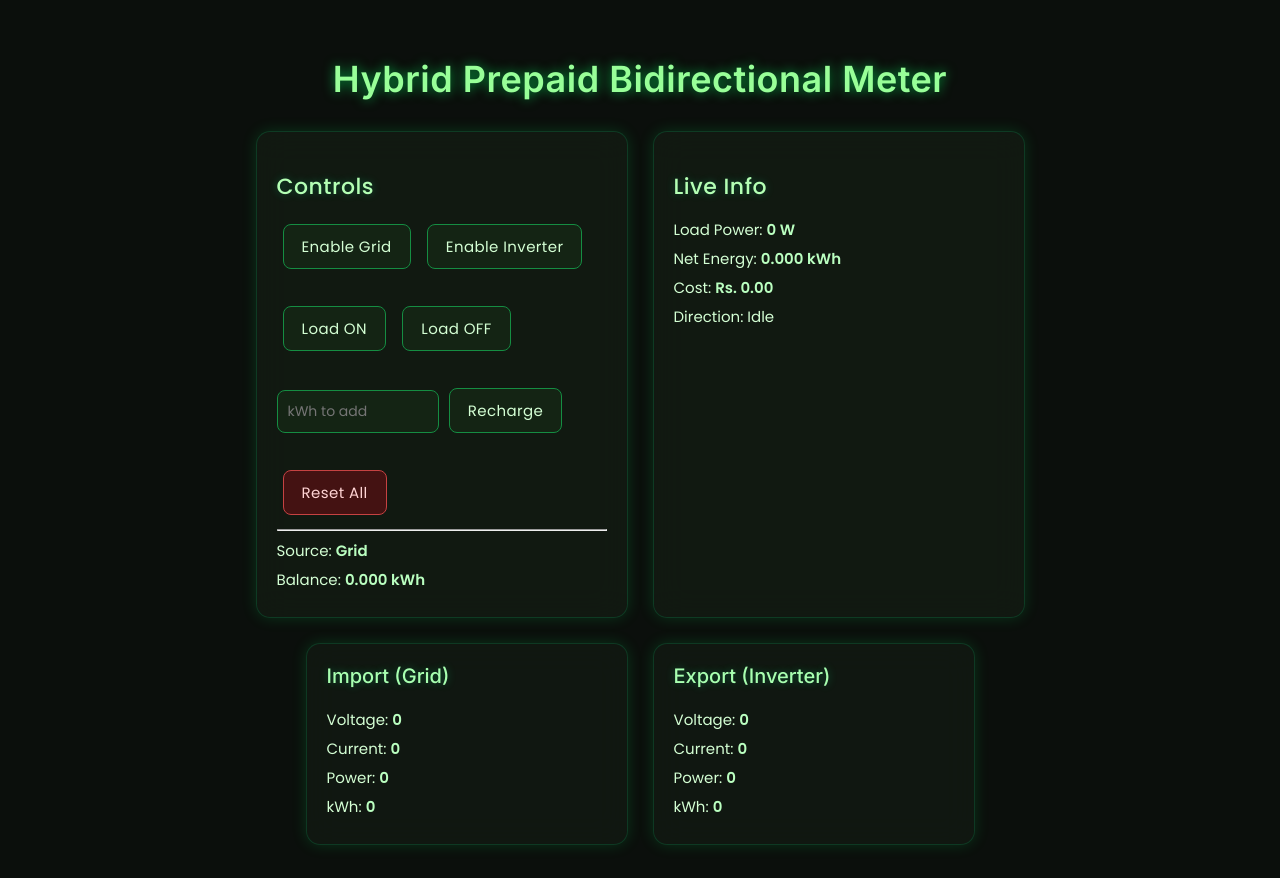
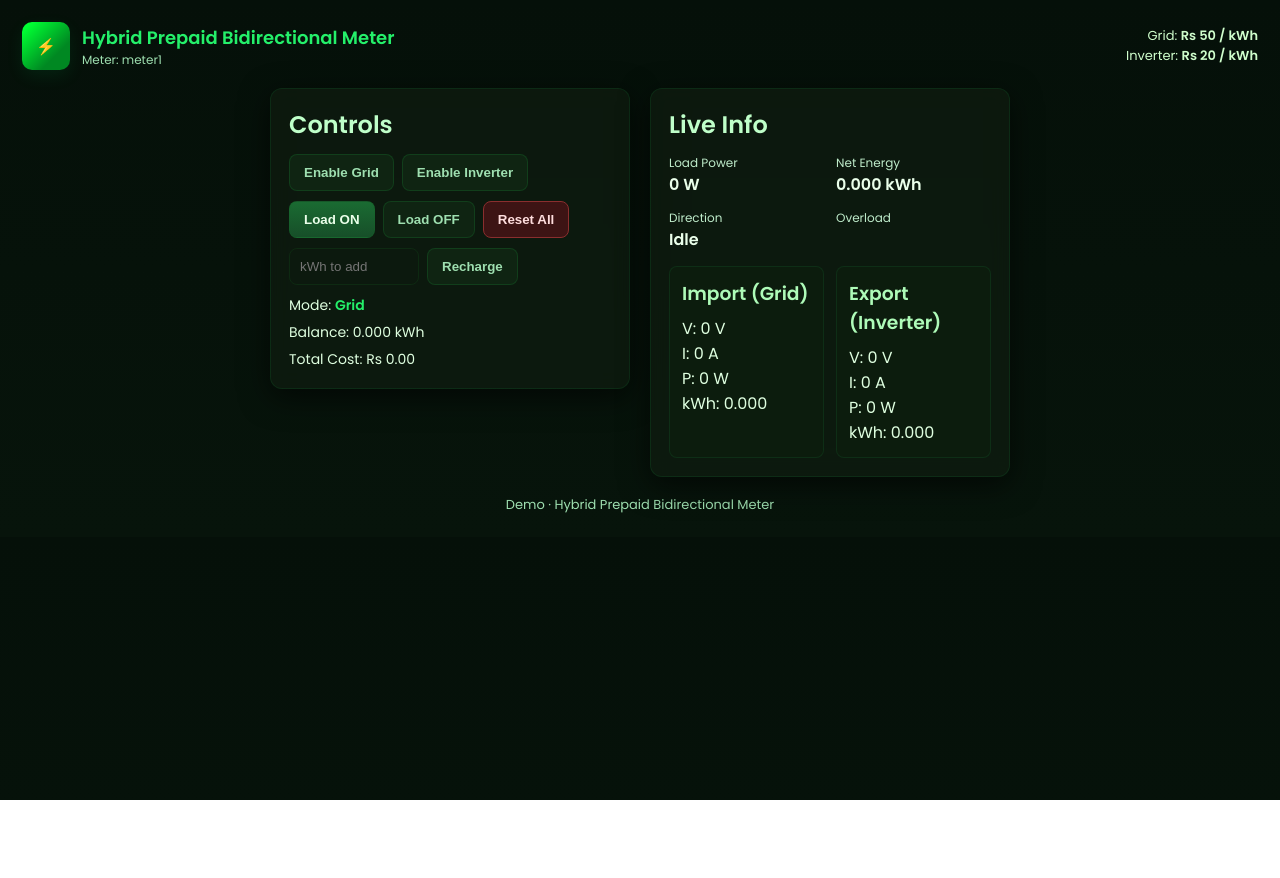
Before and after one commit to muhammadzain852/hybrid-meter-dashboard, a plain HTML site: page index.html in a window 1280 px wide. After the commit the page ends 800 px from the top, so only its background shows below. Drawn offline with Linux system fonts and the light colour scheme; no server answers.

Commit message:
Add files via upload

```diff
--- a/app.js
+++ b/app.js
@@ -1,6 +1,11 @@
+// app.js - final dashboard logic (module)
+// requires index.html, style.css in same folder
 import { initializeApp } from "https://www.gstatic.com/firebasejs/12.5.0/firebase-app.js";
-import { getDatabase, ref, set, get, onValue } from "https://www.gstatic.com/firebasejs/12.5.0/firebase-database.js";
+import {
+  getDatabase, ref, onValue, set, get, update
+} from "https://www.gstatic.com/firebasejs/12.5.0/firebase-database.js";
 
+// ---- CONFIG ----
 const firebaseConfig = {
   apiKey: "AIzaSyDTczn4au45tZ0sTU_D_MfSMz8C-qdbH30",
   authDomain: "hybrid-prepaid-meter.firebaseapp.com",
@@ -10,93 +15,199 @@ const firebaseConfig = {
   messagingSenderId: "938034879077",
   appId: "1:938034879077:web:0c394171a9cdfd4d44c48c"
 };
-
 const app = initializeApp(firebaseConfig);
 const db = getDatabase(app);
 
-const meterPath = "/meters/meter1/";
+// ---- Meter selection ----
+const params = new URLSearchParams(window.location.search);
+const meter = params.get("meter") || "meter1";
+const basePath = `/meters/${meter}/`;
 
-// ------------------ BUTTON HANDLERS -------------------
+// ---- UI refs ----
+const gridBtn = document.getElementById("gridBtn");
+const invBtn  = document.getElementById("invBtn");
+const loadOnBtn = document.getElementById("loadOnBtn");
+const loadOffBtn = document.getElementById("loadOffBtn");
+const resetBtn = document.getElementById("resetBtn");
+const rechargeBtn = document.getElementById("rechargeBtn");
+const rechargeInput = document.getElementById("rechargeInput");
 
-document.getElementById("gridBtn").onclick = () =>
-  set(ref(db, meterPath + "source_is_grid"), true);
+const modeBadge = document.getElementById("modeBadge");
+const balanceSpan = document.getElementById("balance");
+const totalCostSpan = document.getElementById("totalCost");
+const meterIdLabel = document.getElementById("meterIdLabel");
+const errorBanner = document.getElementById("errorBanner");
 
-document.getElementById("invBtn").onclick = () =>
-  set(ref(db, meterPath + "source_is_grid"), false);
+const impV = document.getElementById("impV");
+const impI = document.getElementById("impI");
+const impP = document.getElementById("impP");
+const impK = document.getElementById("impK");
 
-document.getElementById("loadOnBtn").onclick = () =>
-  set(ref(db, meterPath + "load_status"), true);
+const expV = document.getElementById("expV");
+const expI = document.getElementById("expI");
+const expP = document.getElementById("expP");
+const expK = document.getElementById("expK");
 
-document.getElementById("loadOffBtn").onclick = () =>
-  set(ref(db, meterPath + "load_status"), false);
+const loadPower = document.getElementById("loadPower");
+const netEnergy = document.getElementById("netEnergy");
+const directionDiv = document.getElementById("direction");
+const overloadMsg = document.getElementById("overloadMsg");
 
-document.getElementById("rechargeBtn").onclick = async () => {
-  let add = parseFloat(document.getElementById("rechargeInput").value);
-  if(isNaN(add) || add <= 0){ alert("Enter valid kWh"); return; }
+// rates (display-only)
+const GRID_RATE = 50.0;
+const INV_RATE = 20.0;
 
-  let snap = await get(ref(db, meterPath + "balance"));
-  let curr = snap.exists() ? snap.val() : 0;
-  let newBal = curr + add;
+// set meter label
+meterIdLabel.textContent = `Meter: ${meter}`;
 
-  await set(ref(db, meterPath + "recharge_value"), add);
-  await set(ref(db, meterPath + "balance"), newBal);
-  alert("Recharged!");
-};
+// ---- realtime listener for whole meter ----
+onValue(ref(db, basePath), (snap) => {
+  const d = snap.val() || {};
 
-document.getElementById("resetBtn").onclick = () =>
-  set(ref(db, meterPath), {
-    source_is_grid:true,
-    load_status:false,
-    balance:0,
-    import_voltage:0,
-    import_current:0,
-    import_power:0,
-    import_kWh:0,
-    export_voltage:0,
-    export_current:0,
-    export_power:0,
-    export_kWh:0,
-    overload_msg:""
-  });
+  // State
+  const source_is_grid = d.source_is_grid ?? true;
+  const load_status = d.load_status ?? false;
+  const balance = parseFloat(d.balance ?? 0);
+  const totalCost = parseFloat(d.total_cost ?? 0);
 
-// ------------------ REALTIME LISTENER -------------------
+  // telemetry
+  const import_voltage = parseFloat(d.import_voltage ?? 0);
+  const import_current = parseFloat(d.import_current ?? 0);
+  const import_power = parseFloat(d.import_power ?? 0);
+  const import_kWh = parseFloat(d.import_kWh ?? 0);
 
-onValue(ref(db, meterPath), snap => {
-  let d = snap.val() || {};
+  const export_voltage = parseFloat(d.export_voltage ?? 0);
+  const export_current = parseFloat(d.export_current ?? 0);
+  const export_power = parseFloat(d.export_power ?? 0);
+  const export_kWh = parseFloat(d.export_kWh ?? 0);
 
-  document.getElementById("modeBadge").textContent =
-      d.source_is_grid ? "Grid" : "Inverter";
+  const overload_msg = d.overload_msg ?? "";
+  const error_msg = d.error_msg ?? "";
 
-  document.getElementById("balance").textContent =
-      (d.balance || 0).toFixed(3) + " kWh";
+  // UI updates
+  modeBadge.textContent = source_is_grid ? "Grid" : "Inverter";
+  balanceSpan.textContent = balance.toFixed(3);
+  totalCostSpan.textContent = `Rs ${totalCost.toFixed(2)}`;
 
-  document.getElementById("impV").textContent = d.import_voltage || 0;
-  document.getElementById("impI").textContent = d.import_current || 0;
-  document.getElementById("impP").textContent = d.import_power || 0;
-  document.getElementById("impK").textContent = d.import_kWh || 0;
+  impV.textContent = import_voltage.toFixed(1);
+  impI.textContent = import_current.toFixed(2);
+  impP.textContent = Math.round(import_power);
+  impK.textContent = import_kWh.toFixed(3);
 
-  document.getElementById("expV").textContent = d.export_voltage || 0;
-  document.getElementById("expI").textContent = d.export_current || 0;
-  document.getElementById("expP").textContent = d.export_power || 0;
-  document.getElementById("expK").textContent = d.export_kWh || 0;
+  expV.textContent = export_voltage.toFixed(1);
+  expI.textContent = export_current.toFixed(2);
+  expP.textContent = Math.round(export_power);
+  expK.textContent = export_kWh.toFixed(3);
 
-  let net = (d.import_kWh || 0) - (d.export_kWh || 0);
-  document.getElementById("netEnergy").textContent = net.toFixed(3) + " kWh";
+  // load power & direction
+  let lp = 0;
+  if(load_status){
+    lp = source_is_grid ? import_power : export_power;
+    directionDiv.textContent = source_is_grid ? "Importing from Grid" : "Exporting from Inverter";
+  } else {
+    directionDiv.textContent = "Idle";
+  }
+  loadPower.textContent = Math.round(lp) + " W";
 
-  let loadPower = d.load_status
-      ? (d.source_is_grid ? (d.import_power||0) : (d.export_power||0))
-      : 0;
+  // net energy
+  const net = (import_kWh || 0) - (export_kWh || 0);
+  netEnergy.textContent = net.toFixed(3) + " kWh";
 
-  document.getElementById("loadPower").textContent = loadPower + " W";
+  // overload
+  overloadMsg.textContent = overload_msg || "";
 
-  if(d.load_status){
-    document.getElementById("direction").textContent =
-      d.source_is_grid ? "Importing from Grid" : "Exporting from Inverter";
+  // error handling & blocking UI
+  if(error_msg && error_msg.length > 1){
+    // show banner and popup
+    errorBanner.hidden = false;
+    errorBanner.textContent = error_msg;
+    // small non-blocking popup (once)
+    if(!window._shownErr || window._shownErr !== error_msg){
+      alert(error_msg);
+      window._shownErr = error_msg;
+    }
   } else {
-    document.getElementById("direction").textContent = "Idle";
+    errorBanner.hidden = true;
+    errorBanner.textContent = "";
+    window._shownErr = "";
   }
 
-  document.getElementById("overloadMsg").textContent = d.overload_msg || "";
+  // Disable load ON button if Grid selected and balance <= 0
+  if(source_is_grid && balance <= 0){
+    loadOnBtn.disabled = true;
+    loadOnBtn.title = "Balance zero — recharge to enable Grid load";
+    loadOnBtn.classList.add("disabled");
+  } else {
+    loadOnBtn.disabled = false;
+    loadOnBtn.title = "";
+    loadOnBtn.classList.remove("disabled");
+  }
 });
 
-// END
+// ---- Button handlers ----
+gridBtn.addEventListener("click", async () => {
+  await set(ref(db, basePath + "source_is_grid"), true);
+});
+
+invBtn.addEventListener("click", async () => {
+  await set(ref(db, basePath + "source_is_grid"), false);
+});
+
+loadOnBtn.addEventListener("click", async () => {
+  // client-side safety: check balance & mode before sending request
+  const snap = await get(ref(db, basePath + "balance"));
+  const bal = snap.exists() ? parseFloat(snap.val()) : 0;
+  const modeSnap = await get(ref(db, basePath + "source_is_grid"));
+  const srcGrid = modeSnap.exists() ? !!modeSnap.val() : true;
+
+  if(srcGrid && bal <= 0){
+    alert("Balance is zero. Recharge first to enable Grid load.");
+    return;
+  }
+
+  // set load_status true — ESP32 will actually switch relays
+  await set(ref(db, basePath + "load_status"), true);
+});
+
+loadOffBtn.addEventListener("click", async () => {
+  await set(ref(db, basePath + "load_status"), false);
+});
+
+rechargeBtn.addEventListener("click", async () => {
+  const add = parseFloat(rechargeInput.value);
+  if(isNaN(add) || add <= 0){ alert("Enter valid kWh to add"); return; }
+
+  // atomic-ish update: read balance then update
+  const snap = await get(ref(db, basePath + "balance"));
+  const curr = snap.exists() ? parseFloat(snap.val()) : 0;
+  const newBal = curr + add;
+
+  await set(ref(db, basePath + "recharge_value"), add);
+  await set(ref(db, basePath + "balance"), newBal);
+
+  // clear error msg if recharged
+  await set(ref(db, basePath + "error_msg"), "");
+  alert(`Recharged ${add} kWh`);
+  rechargeInput.value = "";
+});
+
+resetBtn.addEventListener("click", async () => {
+  if(!confirm("Reset ALL data for demo?")) return;
+  await set(ref(db, basePath), {
+    source_is_grid: true,
+    load_status: false,
+    balance: 0,
+    total_cost: 0,
+    import_voltage: 0,
+    import_current: 0,
+    import_power: 0,
+    import_kWh: 0,
+    export_voltage: 0,
+    export_current: 0,
+    export_power: 0,
+    export_kWh: 0,
+    error_msg: "",
+    overload_msg: ""
+  });
+  alert("Reset done");
+});
--- a/index.html
+++ b/index.html
@@ -1,76 +1,90 @@
-<!DOCTYPE html>
-<html>
+<!doctype html>
+<html lang="en">
 <head>
-  <meta charset="UTF-8">
-  <title>Hybrid Prepaid Bidirectional Meter</title>
+  <meta charset="utf-8" />
+  <meta name="viewport" content="width=device-width,initial-scale=1" />
+  <title>Hybrid Prepaid Bidirectional Meter - Dashboard</title>
+
+  <!-- Google Fonts -->
+  <link href="https://fonts.googleapis.com/css2?family=Poppins:wght@300;400;500;600&family=Inter:wght@300;400;500;600&display=swap" rel="stylesheet">
+
   <link rel="stylesheet" href="style.css">
 </head>
+<body>
+  <header class="topbar">
+    <div class="brand">
+      <div class="logo">⚡</div>
+      <div>
+        <div class="title">Hybrid Prepaid Bidirectional Meter</div>
+        <div class="subtitle" id="meterIdLabel">Meter: meter1</div>
+      </div>
+    </div>
+    <div class="rates">
+      <div>Grid: <strong>Rs 50 / kWh</strong></div>
+      <div>Inverter: <strong>Rs 20 / kWh</strong></div>
+    </div>
+  </header>
 
-<body>
-
-  <h1>Hybrid Prepaid Bidirectional Meter</h1>
-
-  <div class="container">
-
-    <div class="card">
+  <main class="main">
+    <section class="controls card">
       <h2>Controls</h2>
 
-      <button id="gridBtn">Enable Grid</button>
-      <button id="invBtn">Enable Inverter</button>
-
-      <br><br>
-
-      <button id="loadOnBtn">Load ON</button>
-      <button id="loadOffBtn">Load OFF</button>
-
-      <br><br>
-
-      <input id="rechargeInput" placeholder="kWh to add" type="number" step="0.001">
-      <button id="rechargeBtn">Recharge</button>
-
-      <br><br>
-
-      <button id="resetBtn" class="danger">Reset All</button>
-
-      <hr>
-
-      <p>Source: <span id="modeBadge">Grid</span></p>
-      <p>Balance: <span id="balance">0.000 kWh</span></p>
-
+      <div class="mode-row">
+        <button id="gridBtn" class="btn">Enable Grid</button>
+        <button id="invBtn" class="btn">Enable Inverter</button>
       </div>
 
-    <div class="card">
-      <h2>Live Info</h2>
-      <p>Load Power: <span id="loadPower">0 W</span></p>
-      <p>Net Energy: <span id="netEnergy">0.000 kWh</span></p>
-      <p>Cost: <span id="costInfo">Rs. 0.00</span></p>
-      <p id="direction">Direction: Idle</p>
-      <p id="overloadMsg" class="warn"></p>
+      <div class="load-row">
+        <button id="loadOnBtn" class="btn primary">Load ON</button>
+        <button id="loadOffBtn" class="btn">Load OFF</button>
+        <button id="resetBtn" class="btn danger">Reset All</button>
       </div>
 
+      <div class="recharge-row">
+        <input id="rechargeInput" type="number" step="0.001" placeholder="kWh to add">
+        <button id="rechargeBtn" class="btn">Recharge</button>
       </div>
 
-  <div class="panelBox">
+      <div class="status-row">
+        <div>Mode: <span id="modeBadge">Grid</span></div>
+        <div>Balance: <span id="balance">0.000</span> kWh</div>
+        <div>Total Cost: <span id="totalCost">Rs 0.00</span></div>
+      </div>
 
+      <div id="errorBanner" class="error-banner" hidden></div>
+    </section>
+
+    <section class="info card">
+      <h2>Live Info</h2>
+      <div class="live-grid">
+        <div class="item"><div class="label">Load Power</div><div id="loadPower" class="value">0 W</div></div>
+        <div class="item"><div class="label">Net Energy</div><div id="netEnergy" class="value">0.000 kWh</div></div>
+        <div class="item"><div class="label">Direction</div><div id="direction" class="value">Idle</div></div>
+        <div class="item"><div class="label">Overload</div><div id="overloadMsg" class="value warn"></div></div>
+      </div>
+
+      <div class="panels">
         <div class="panel">
           <h3>Import (Grid)</h3>
-      <p>Voltage: <span id="impV">0</span></p>
-      <p>Current: <span id="impI">0</span></p>
-      <p>Power: <span id="impP">0</span></p>
-      <p>kWh: <span id="impK">0</span></p>
+          <div>V: <span id="impV">0</span> V</div>
+          <div>I: <span id="impI">0</span> A</div>
+          <div>P: <span id="impP">0</span> W</div>
+          <div>kWh: <span id="impK">0.000</span></div>
         </div>
-
         <div class="panel">
           <h3>Export (Inverter)</h3>
-      <p>Voltage: <span id="expV">0</span></p>
-      <p>Current: <span id="expI">0</span></p>
-      <p>Power: <span id="expP">0</span></p>
-      <p>kWh: <span id="expK">0</span></p>
+          <div>V: <span id="expV">0</span> V</div>
+          <div>I: <span id="expI">0</span> A</div>
+          <div>P: <span id="expP">0</span> W</div>
+          <div>kWh: <span id="expK">0.000</span></div>
         </div>
+      </div>
+    </section>
+  </main>
 
-  </div>
+  <footer class="footer">Demo · Hybrid Prepaid Bidirectional Meter</footer>
 
+  <!-- Firebase modular SDK -->
   <script type="module" src="app.js"></script>
-
 </body>
 </html>
--- a/style.css
+++ b/style.css
@@ -1,162 +1,103 @@
-/* Import Premium Google Fonts */
 @import url('https://fonts.googleapis.com/css2?family=Poppins:wght@300;400;500;600&family=Inter:wght@300;400;500;600&display=swap');
 
-/* ===============================
-   PROFESSIONAL DARK GREEN THEME
-   GLASS + NEON ENERGY UI
-   PREMIUM FONTS: POPPINS + INTER
-   =============================== */
-
-body{
-  background:#0b0f0c;
-  font-family:'Poppins', 'Inter', sans-serif;
-  padding:25px;
-  color:#d4ffd4;
+:root{
+  --bg:#071009;
+  --card: rgba(18,30,18,0.6);
+  --neon:#24f06a;
+  --muted:#9edfb0;
+  --accent:#19a64a;
+  --danger:#ff6b6b;
+  --glass-border: rgba(34,255,120,0.08);
 }
 
-/* MAIN TITLE */
-h1{
-  text-align:center;
-  color:#98ff98;
-  font-size:36px;
-  margin-bottom:30px;
-  font-weight:600;
-  letter-spacing:0.5px;
-  text-shadow:0 0 12px rgba(0,255,100,0.6);
-  font-family:'Inter', sans-serif;
+*{box-sizing:border-box}
+body{
+  margin:0;
+  font-family:'Poppins', 'Inter', sans-serif;
+  background: linear-gradient(180deg,#051009 0%, #07140b 100%);
+  color:#dfffe0;
+  padding:22px;
 }
 
-/* CONTAINER */
-.container{
+/* Topbar */
+.topbar{
   display:flex;
-  gap:25px;
+  justify-content:space-between;
+  align-items:center;
+  gap:20px;
+  margin-bottom:18px;
+}
+.brand{
+  display:flex;
+  gap:12px;
+  align-items:center;
+}
+.logo{
+  width:48px;height:48px;border-radius:10px;
+  background:linear-gradient(135deg,#0f3 10%, #082 70%);
+  display:flex;align-items:center;justify-content:center;
+  color:#042; font-weight:700; box-shadow:0 6px 18px rgba(0,255,120,0.08);
+}
+.title{font-size:18px;color:var(--neon);font-weight:600}
+.subtitle{font-size:12px;color:var(--muted)}
+
+.rates{font-size:13px;color:#cffecc;text-align:right}
+
+/* Layout */
+.main{
+  display:flex;
+  gap:20px;
+  align-items:flex-start;
   justify-content:center;
-  margin-bottom:25px;
+  flex-wrap:wrap;
 }
 
-/* GLASS CARD DESIGN */
+/* Cards */
 .card{
-  background:rgba(22,32,22,0.60);
-  backdrop-filter:blur(16px);
-  padding:20px;
-  border-radius:14px;
-  width:330px;
-  border:1px solid rgba(0,255,140,0.15);
-  box-shadow:0 0 15px rgba(0,255,100,0.15);
-  transition:0.2s ease;
+  width:360px;
+  background:var(--card);
+  border-radius:12px;
+  padding:18px;
+  border:1px solid var(--glass-border);
+  backdrop-filter: blur(10px);
+  box-shadow:0 8px 30px rgba(0,0,0,0.6);
 }
 
-.card:hover{
-  box-shadow:0 0 25px rgba(0,255,100,0.25);
-  transform:translateY(-3px);
+/* Controls */
+.controls h2, .info h2{margin:0 0 12px 0;color:#bfffc9}
+.mode-row, .load-row, .recharge-row{display:flex;gap:8px;margin-bottom:10px;flex-wrap:wrap}
+.btn{
+  background:#0f2412;border:1px solid rgba(22,100,40,0.4);
+  color:var(--muted);padding:10px 14px;border-radius:8px;cursor:pointer;
+  transition:0.15s ease; font-weight:600;
 }
+.btn:hover{transform:translateY(-3px);box-shadow:0 10px 20px rgba(0,255,120,0.06)}
+.btn.primary{background:linear-gradient(180deg,#1a6b32,#174f29); color:#eaffea}
+.btn.danger{background:#3d1414;border-color:#8a2e2e;color:#ffdede}
 
-/* CARD HEADING */
-.card h2{
-  color:#b4ffb4;
-  font-size:22px;
-  margin-bottom:15px;
-  font-weight:500;
-  letter-spacing:0.5px;
-  text-shadow:0 0 8px rgba(0,255,150,0.3);
+input[type=number]{padding:10px;border-radius:8px;border:1px solid rgba(20,80,30,0.3);background:transparent;color:#eaffea;width:130px}
+
+/* status */
+.status-row{margin-top:8px;display:flex;flex-direction:column;gap:6px;font-size:14px}
+#modeBadge{color:var(--neon);font-weight:700}
+#errorBanner{margin-top:10px;padding:10px;border-radius:8px;background:rgba(255,90,90,0.06);color:var(--danger);font-weight:600}
+
+/* Info */
+.info .live-grid{display:grid;grid-template-columns:1fr 1fr;gap:12px}
+.item .label{font-size:12px;color:#bfeccb}
+.item .value{font-size:16px;color:#eaffea;font-weight:700}
+
+/* Panels */
+.panels{display:flex;gap:12px;margin-top:14px}
+.panel{background:rgba(14,34,14,0.45);padding:12px;border-radius:8px;border:1px solid var(--glass-border);width:170px}
+.panel h3{margin:0 0 8px 0;color:#aefbb8;font-weight:600}
+
+/* footer */
+.footer{text-align:center;margin-top:18px;color:#9edfb0;font-size:13px}
+
+/* Responsive */
+@media (max-width:860px){
+  .main{flex-direction:column;align-items:center}
+  .card{width:92%}
+  .panels{flex-wrap:wrap;justify-content:center}
 }
-
-/* BUTTONS */
-button{
-  padding:10px 18px;
-  margin:6px;
-  border-radius:8px;
-  background:#142414;
-  border:1px solid #158d42;
-  color:#d4ffd4;
-  cursor:pointer;
-  font-size:15px;
-  transition:0.2s;
-  letter-spacing:0.4px;
-  font-family:'Poppins', sans-serif;
-}
-
-button:hover{
-  background:#186b2f;
-  box-shadow:0 0 12px rgba(0,255,80,0.4);
-}
-
-/* DANGER BUTTON */
-button.danger{
-  background:#441212;
-  border-color:#c64242;
-  color:#ffd4d4;
-}
-
-button.danger:hover{
-  background:#7a1b1b;
-  box-shadow:0 0 12px rgba(255,0,0,0.4);
-}
-
-/* INPUT */
-input{
-  background:#142414;
-  color:#d4ffd4;
-  border:1px solid #158d42;
-  padding:10px;
-  border-radius:8px;
-  width:140px;
-  font-size:14px;
-  font-family:'Poppins', sans-serif;
-}
-
-input:focus{
-  outline:none;
-  border-color:#22ff88;
-  box-shadow:0 0 10px rgba(0,255,120,0.5);
-}
-
-/* PANELS */
-.panelBox{
-  display:flex;
-  justify-content:center;
-  gap:25px;
-}
-
-.panel{
-  width:280px;
-  padding:20px;
-  border-radius:14px;
-  background:rgba(22,32,22,0.55);
-  backdrop-filter:blur(16px);
-  border:1px solid rgba(0,255,140,0.15);
-  box-shadow:0 0 15px rgba(0,255,100,0.15);
-}
-
-.panel h3{
-  margin-top:0;
-  color:#a8ffb0;
-  font-size:20px;
-  font-weight:500;
-  text-shadow:0 0 8px rgba(0,255,150,0.3);
-  font-family:'Inter', sans-serif;
-}
-
-p{
-  font-size:15px;
-  margin:6px 0;
-  font-family:'Poppins', sans-serif;
-}
-
-p span{
-  color:#baffc0;
-  font-weight:600;
-}
-
-.warn{
-  color:#ff6b6b;
-  font-weight:bold;
-  font-size:14px;
-  font-family:'Inter', sans-serif;
-}
-
-/* RESPONSIVE */
-@media (max-width:850px){
-  .container{flex-direction:column;align-items:center;}
-  .panelBox{flex-direction:column;align-items:center;}
-}
```
Lines whose indentation alone changed are shown as unchanged.
